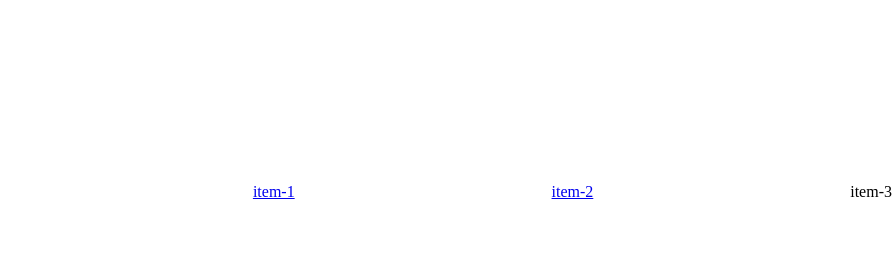
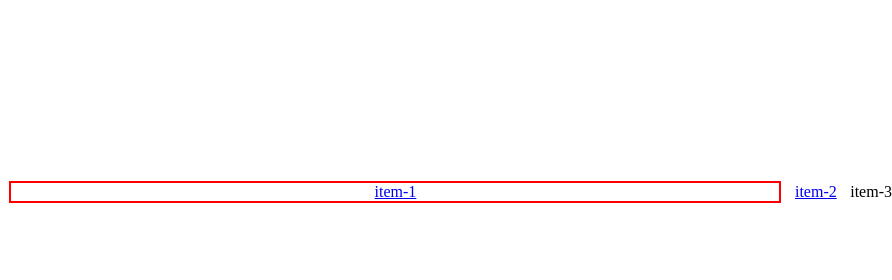
Before and after one commit to 1TDSR-2023/rm551694, a plain HTML site: page index.html in a window 1280 px wide. Shown: the top 280 px of the page, 388-1280 px from the left. Drawn offline with Linux system fonts and the light colour scheme.

Commit message:
Estilos especificos da NAVEBAR

```diff
--- a/css/estilo.css
+++ b/css/estilo.css
@@ -15,3 +15,13 @@
     max-width: 30%;
     display: block;
 }
+
+.cabecalho nav{
+    border: solid 2px #ff0000;
+    display: flex;
+    width: 60%;
+    height: 100%;
+    justify-content: space-around;
+    flex-wrap: wrap;
+
+}
```
